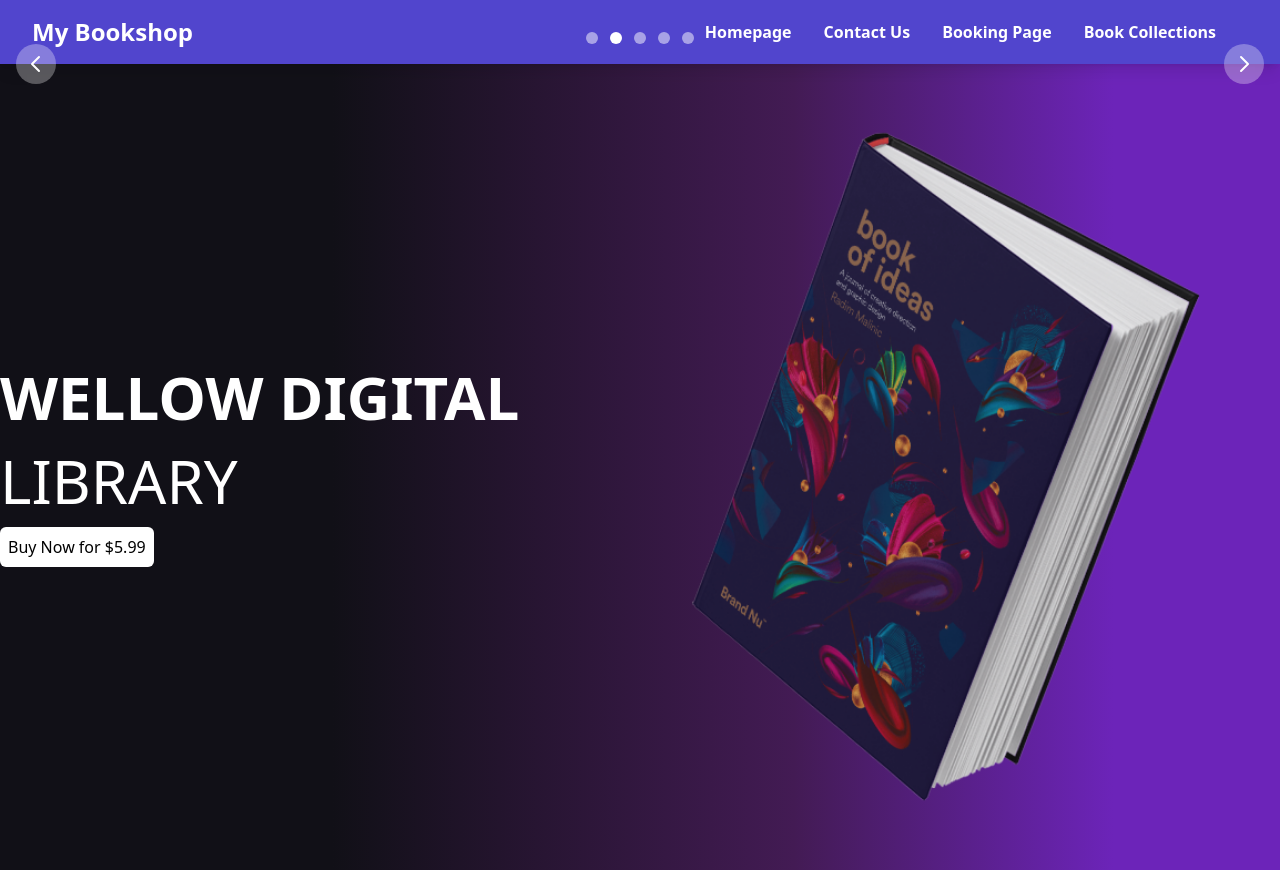
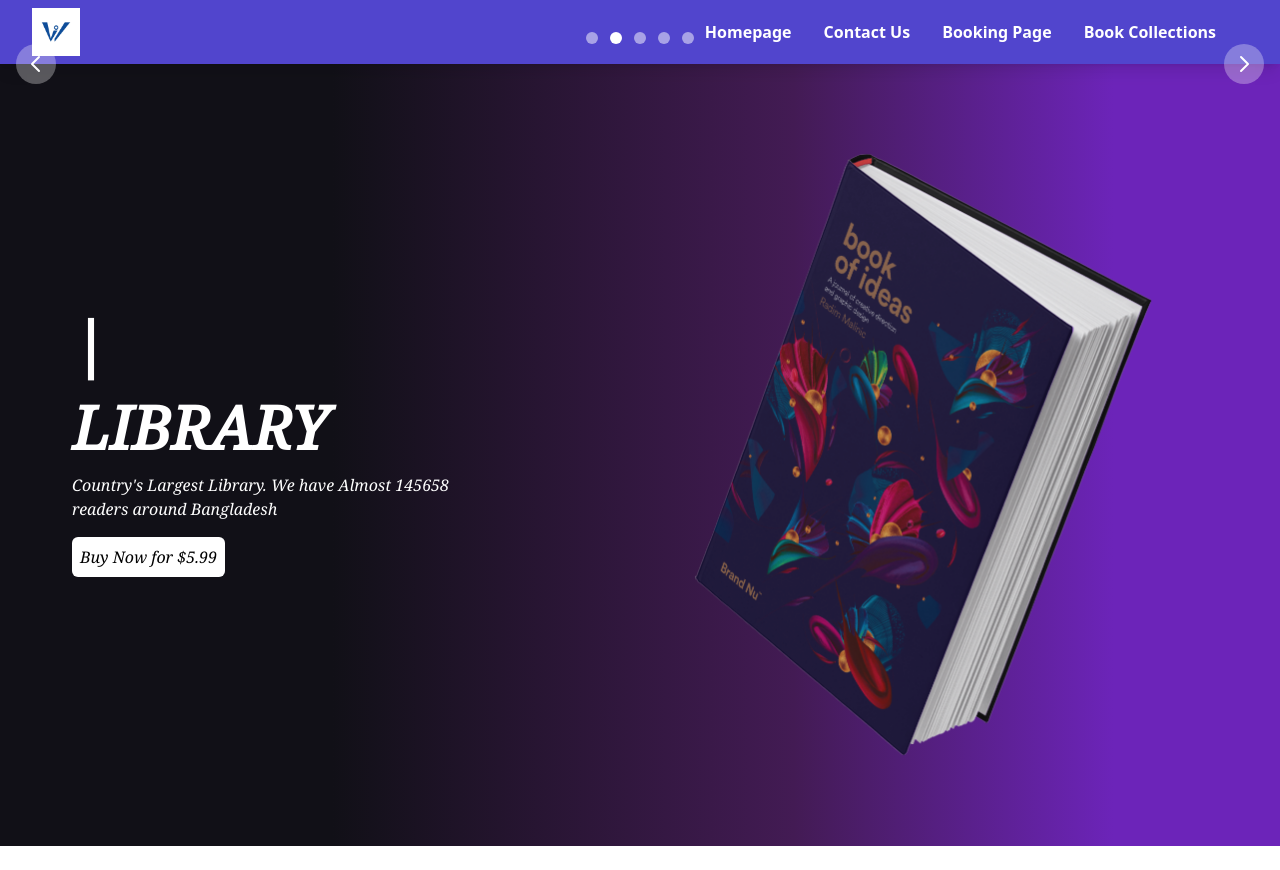
Before and after one commit to RazuAhmad/weero-digital-book-library, a React (Create React App) app: page / in a window 1280 px wide. After the commit the page ends 846 px from the top, so only its background shows below. Built offline with nearby package versions, Linux system fonts and the light colour scheme; grey boxes are pictures that could not be loaded.

Commit message:
type writing animation effect added

```diff
--- a/package.json
+++ b/package.json
@@ -13,6 +13,7 @@
     "react-icons": "^4.8.0",
     "react-router-dom": "^6.10.0",
     "react-scripts": "5.0.1",
+    "typewriter-effect": "^2.19.0",
     "web-vitals": "^2.1.4"
   },
   "scripts": {
--- a/src/Components/BookHeader/BookHeader.css
+++ b/src/Components/BookHeader/BookHeader.css
@@ -0,0 +1,5 @@
+@import url('https://fonts.googleapis.com/css2?family=Noto+Serif:ital@1&display=swap');
+
+.bookHeader_font{
+    font-family: 'Noto Serif', serif;
+}
--- a/src/Components/BookHeader/BookHeader.js
+++ b/src/Components/BookHeader/BookHeader.js
@@ -1,16 +1,29 @@
 import React from 'react'
 import "./BookHeader.css";
-import bookImg from "../../images/book-header.png"
+import bookImg from "../../images/book-header.png";
+import Typewriter from 'typewriter-effect';
+
 function BookHeader() {
   return (
-    <div className=' text-white flex flex-col justify-between items-center md:flex-row lg:flex-row'>
-    <div className="bookHeader_text flex flex-col justify-center flex-1">
-        <h1 className='text-6xl mb-6 font-semibold'>WELLOW DIGITAL</h1>
-        <h1 className='text-6xl'>LIBRARY</h1>
-        <p className="mt-4"><button className='bg-white rounded-md text-black p-2'>Buy Now for $5.99</button></p>
+    <div className='p-6 md:px-14 md:py-7 text-white flex flex-col justify-center items-center md:justify-evenly md:items-center md:flex-row lg:flex-row'>
+    <div className="bookHeader_font flex flex-col justify-center items-start flex-1 md:ml-4 mb-5">
+        <h1 className='text-3xl md:text-6xl mb-6 font-semibold'><Typewriter
+  options={{
+    strings: ['WEEROW DIGITAL',],
+    autoStart: true,
+    loop: true,
+  }}
+/></h1>
+        <h1 className='text-3xl md:text-6xl font-semibold'>LIBRARY</h1>
+
+
+        <p className='mt-4'>Country's Largest Library. We have Almost 145658 <br /> readers around Bangladesh</p>
+
+        <p className="mt-4"><button className='bg-white rounded-md text-black p-2 hover:bg-orange-500'>Buy Now for $5.99</button></p>
     </div>
-    <div className="bookHeader_img flex flex-1">
-        <img className='w-full' src={bookImg} alt="" />
+
+    <div className="bookHeader_img flex items-center justify-center flex-1">
+        <p><img className='w-80 md:w-full' src={bookImg} alt="" /></p>
     </div>
 
     </div>
--- a/src/Components/Navbar/Navbar.js
+++ b/src/Components/Navbar/Navbar.js
@@ -1,5 +1,6 @@
 import React, { useState } from 'react';
 import "./Navbar.css";
+import weeroDigitalIcon from "../../images/weero-dital-icon.jpg"
 import { Link } from 'react-router-dom';
 import { RiMenu3Line, RiCloseLine } from "react-icons/ri";
 
@@ -16,7 +17,7 @@ function Navbar() {
       <div className="max-w-7xl mx-auto px-4 sm:px-6 lg:px-8">
         <div className="flex justify-between h-16">
           <div className=" flex items-center">
-            <a href="/" className="text-2xl font-bold text-white">My Bookshop</a>
+            <a href="/" className="text-2xl font-bold text-white"> <img className='w-12' src={weeroDigitalIcon} alt="" /></a>
           </div>
           <div className="hidden md:block">
             <div className=" flex justify-between items-center mt-5 ">
```
Also changed, not shown: src/images/weero-dital-icon.jpg (added), 1 other file (tests, documents, lock files or other folders).
